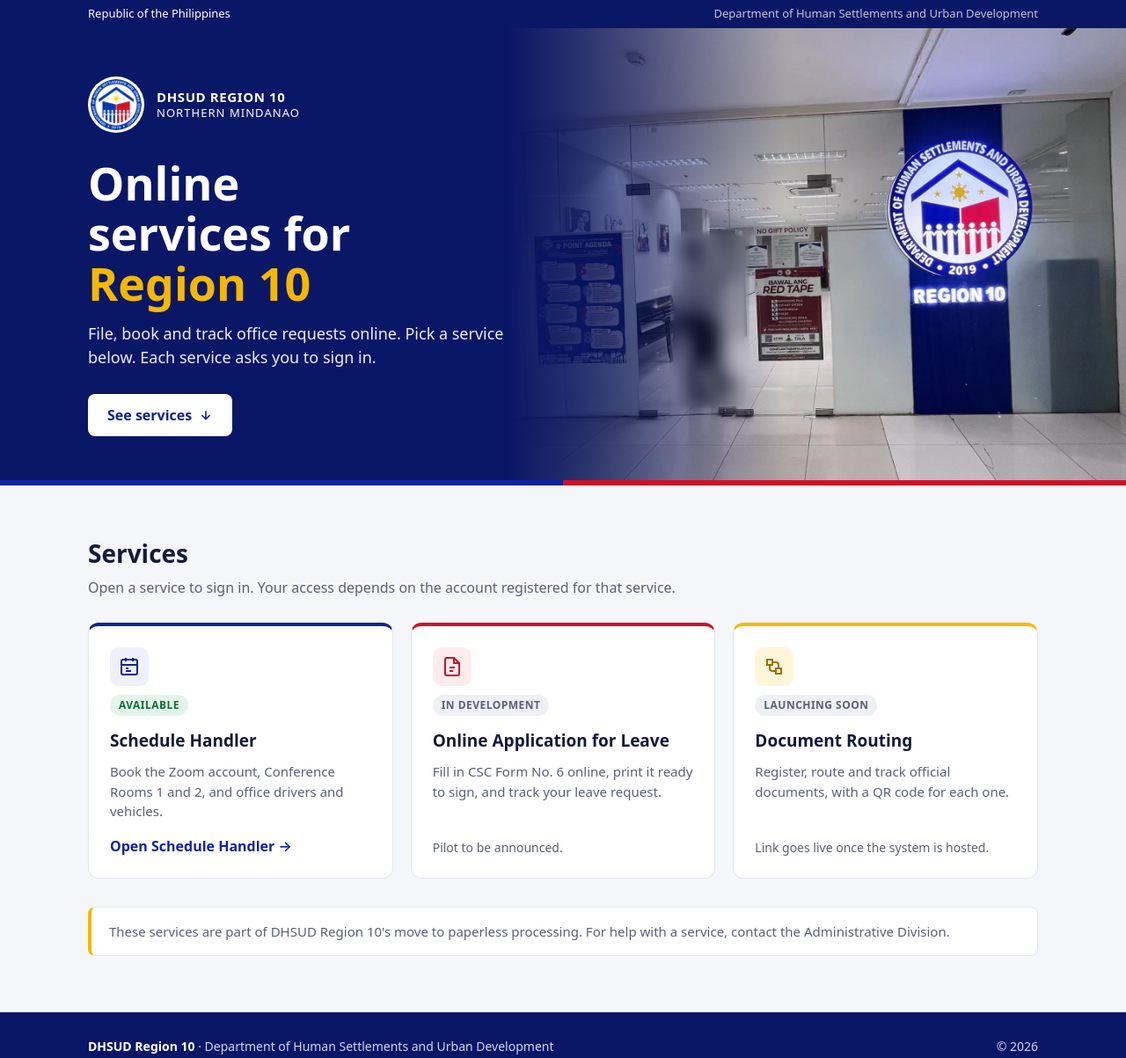
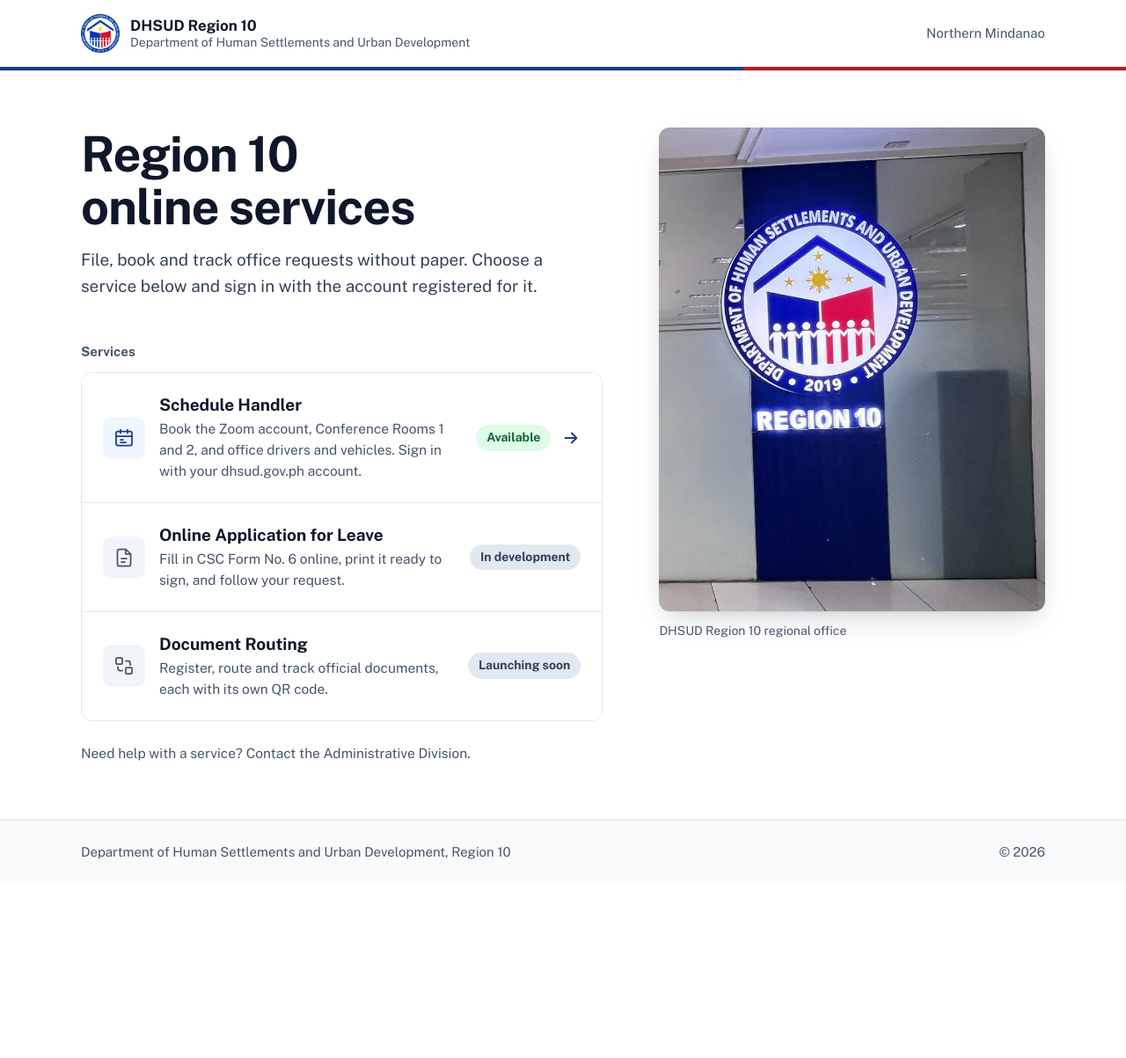
Before and after one commit to axiom1019/LandingPage_dhsud, a plain HTML site: page index.html in a window 1280 px wide. Shown: the whole page at 88% size. After the commit the page ends 1004 px from the top, so only its background shows below. Drawn offline with Linux system fonts and the light colour scheme.

Commit message:
Redesign the landing page as a service directory
Uses the DHSUD Document Routing colours, self-hosted Public Sans, and a
photo of the regional office entrance cropped to the seal. Services are
listed as rows with their status in words; only live services link out.
Checked with axe-core (no WCAG 2.2 AA violations) at 1440, 768, 375 and
320 px.

```diff
--- a/index.html
+++ b/index.html
@@ -4,219 +4,260 @@
   <meta charset="utf-8">
   <meta name="viewport" content="width=device-width, initial-scale=1">
   <title>DHSUD Region 10 Online Services</title>
-  <meta name="description" content="Online services of the Department of Human Settlements and Urban Development, Region 10.">
-  <meta name="theme-color" content="#10239e">
+  <meta name="description" content="Online services of the Department of Human Settlements and Urban Development, Region 10 (Northern Mindanao).">
+  <meta name="theme-color" content="#1e3a8a">
   <link rel="icon" href="assets/favicon.svg" type="image/svg+xml">
   <link rel="icon" href="assets/favicon-32.png" sizes="32x32" type="image/png">
   <link rel="apple-touch-icon" href="assets/apple-touch-icon.png">
-  <link rel="preload" as="image" href="assets/hero.webp">
+  <link rel="preload" href="assets/fonts/public-sans-latin-400-normal.woff2" as="font" type="font/woff2" crossorigin>
+  <link rel="preload" href="assets/fonts/public-sans-latin-700-normal.woff2" as="font" type="font/woff2" crossorigin>
   <style>
+    @font-face {
+      font-family: "Public Sans";
+      src: url("assets/fonts/public-sans-latin-400-normal.woff2") format("woff2");
+      font-weight: 400; font-style: normal; font-display: swap;
+    }
+    @font-face {
+      font-family: "Public Sans";
+      src: url("assets/fonts/public-sans-latin-700-normal.woff2") format("woff2");
+      font-weight: 700; font-style: normal; font-display: swap;
+    }
+
     :root {
-      --navy: #10239e;
-      --navy-deep: #0a1766;
-      --red: #ce1126;
-      --gold: #f5b800;
-      --ink: #14193a;
-      --muted: #5a6078;
-      --line: #e3e6f0;
-      --bg: #f5f6fa;
-      --card: #ffffff;
+      /* DHSUD colours, shared with the Document Routing design system */
+      --navy: #1e3a8a;
+      --navy-hover: #1e40af;
+      --navy-tint: #eff6ff;
+      --red: #b91c1c;
+      --focus: #1d4ed8;
+      --ink: #0f172a;
+      --label: #334155;
+      --muted: #475569;
+      --line: #e2e8f0;
+      --mist: #f8fafc;
+      --hover: #f1f5f9;
+      --white: #ffffff;
+      --ok-bg: #dcfce7;
+      --ok-ink: #166534;
+      --wait-bg: #e2e8f0;
+      --wait-ink: #334155;
+
+      --space-1: 4px; --space-2: 8px; --space-3: 12px; --space-4: 16px;
+      --space-5: 24px; --space-6: 32px; --space-7: 48px; --space-8: 64px;
+      --radius: 12px;
+      --ease-out: cubic-bezier(.16, 1, .3, 1);
     }
+
     * { box-sizing: border-box; }
-    html { -webkit-text-size-adjust: 100%; }
+    html { color-scheme: light; -webkit-text-size-adjust: 100%; scrollbar-color: #94a3b8 var(--mist); }
     body {
       margin: 0;
-      font-family: system-ui, -apple-system, "Segoe UI", Roboto, "Helvetica Neue", Arial, sans-serif;
+      min-height: 100dvh;
+      display: flex; flex-direction: column;
+      font-family: "Public Sans", system-ui, -apple-system, "Segoe UI", sans-serif;
+      font-size: 17px;
+      line-height: 1.55;
+      font-variant-numeric: lining-nums;
       color: var(--ink);
-      background: var(--bg);
-      line-height: 1.5;
+      background: var(--white);
+      text-rendering: optimizeLegibility;
     }
-    a { color: inherit; }
+    ::selection { background: var(--navy); color: var(--white); }
+    a { color: var(--navy); text-underline-offset: 3px; text-decoration-thickness: 1px; }
+    a:hover { color: var(--navy-hover); }
+    :focus-visible { outline: 3px solid var(--focus); outline-offset: 3px; border-radius: 4px; }
 
-    /* Top bar */
-    .topbar {
-      background: var(--navy-deep);
-      color: #fff;
-      font-size: 13px;
+    .skip {
+      position: absolute; left: var(--space-4); top: -100px;
+      background: var(--navy); color: var(--white);
+      padding: var(--space-2) var(--space-4); border-radius: 6px; z-index: 10;
     }
-    .topbar .wrap { display: flex; justify-content: space-between; gap: 12px; padding-block: 6px; }
-    .topbar span:last-child { opacity: .75; }
+    .skip:focus { top: var(--space-3); color: var(--white); }
 
-    .wrap { max-width: 1120px; margin: 0 auto; padding-inline: 20px; }
+    .wrap { width: 100%; max-width: 1160px; margin: 0 auto; padding-inline: var(--space-6); }
 
-    /* Hero */
-    .hero {
-      position: relative;
-      min-height: 520px;
-      display: flex;
+    /* Header */
+    .site-header { border-bottom: 1px solid var(--line); }
+    .site-header .wrap { display: flex; align-items: center; justify-content: space-between; gap: var(--space-4); min-height: 76px; }
+    .identity { display: flex; align-items: center; gap: var(--space-3); text-decoration: none; color: var(--ink); }
+    .identity img { width: 44px; height: 44px; }
+    .identity span { display: flex; flex-direction: column; line-height: 1.25; }
+    .identity strong { font-size: 17px; }
+    .identity small { font-size: 14px; color: var(--muted); }
+    .region { font-size: 15px; color: var(--muted); }
+    .flagline { height: 4px; background: linear-gradient(90deg, var(--navy) 0 66%, var(--red) 66% 100%); }
+
+    /* Main */
+    main { flex: 1; }
+    .layout {
+      display: grid;
+      grid-template-columns: minmax(0, 1.15fr) minmax(0, .85fr);
+      gap: var(--space-8);
+      align-items: start;
+      padding-block: var(--space-8) var(--space-8);
+    }
+    h1 {
+      font-size: clamp(2.25rem, 1.4rem + 2.6vw, 3.5rem);
+      line-height: 1.08;
+      letter-spacing: -0.02em;
+      margin: 0 0 var(--space-4);
+      text-wrap: balance;
+    }
+    .lead { font-size: 19px; color: var(--label); max-width: 46ch; margin: 0 0 var(--space-7); }
+
+    h2 { font-size: 15px; font-weight: 700; color: var(--muted); margin: 0 0 var(--space-3); }
+
+    /* Service directory */
+    .directory { list-style: none; margin: 0; padding: 0; border: 1px solid var(--line); border-radius: var(--radius); overflow: hidden; }
+    .directory li + li { border-top: 1px solid var(--line); }
+    .row {
+      display: grid;
+      grid-template-columns: 48px minmax(0, 1fr) auto;
+      gap: var(--space-4);
       align-items: center;
-      color: #fff;
-      background: var(--navy-deep);
-      isolation: isolate;
-      overflow: hidden;
+      padding: var(--space-5);
+      min-height: 96px;
+      color: var(--ink);
+      text-decoration: none;
+      background: var(--white);
+      transition: background-color 150ms var(--ease-out);
     }
-    .hero::before {
-      content: "";
-      position: absolute; top: 0; bottom: 0; right: 0; width: 55%; z-index: -1;
-      background:
-        linear-gradient(90deg, var(--navy-deep) 0%, rgba(10,23,102,.55) 22%, rgba(10,23,102,0) 45%),
-        url("assets/hero.webp") 78% center / cover no-repeat;
+    a.row { cursor: pointer; }
+    a.row:hover { background: var(--hover); color: var(--ink); }
+    a.row:focus-visible { outline-offset: -3px; border-radius: 0; }
+    .icon {
+      width: 48px; height: 48px; border-radius: 10px;
+      display: grid; place-items: center;
+      background: var(--navy-tint); color: var(--navy);
     }
-    .hero .wrap { width: 100%; }
-    .hero-text { max-width: 520px; }
-    .hero::after {
-      content: "";
-      position: absolute; left: 0; right: 0; bottom: 0; height: 6px;
-      background: linear-gradient(90deg, var(--navy) 0 50%, var(--red) 50% 100%);
+    .row.is-off .icon { background: var(--hover); color: var(--muted); }
+    .row h3 { margin: 0 0 2px; font-size: 19px; line-height: 1.3; }
+    .row p { margin: 0; font-size: 15.5px; color: var(--muted); }
+    .end { display: flex; align-items: center; gap: var(--space-3); justify-self: end; }
+    .status {
+      font-size: 14px; font-weight: 700; white-space: nowrap;
+      padding: 4px 12px; border-radius: 999px;
+      background: var(--wait-bg); color: var(--wait-ink);
     }
-    .brand { display: flex; align-items: center; gap: 14px; margin-bottom: 28px; }
-    .brand img { width: 64px; height: 64px; border-radius: 50%; background: #fff; padding: 3px; }
-    .brand div { font-size: 13px; letter-spacing: .08em; text-transform: uppercase; line-height: 1.35; }
-    .brand strong { display: block; font-size: 15px; letter-spacing: .04em; }
-    .hero h1 { font-size: clamp(32px, 5vw, 52px); line-height: 1.1; margin: 0 0 16px; max-width: 13ch; }
-    .hero h1 em { font-style: normal; color: var(--gold); }
-    .hero p { font-size: 18px; max-width: 46ch; margin: 0 0 28px; opacity: .92; }
-    .btn {
-      display: inline-flex; align-items: center; gap: 8px;
-      background: #fff; color: var(--navy);
-      font-weight: 600; text-decoration: none;
-      padding: 12px 22px; border-radius: 8px;
+    .status.ok { background: var(--ok-bg); color: var(--ok-ink); }
+    .go { color: var(--navy); transition: transform 150ms var(--ease-out); }
+    a.row:hover .go { transform: translateX(3px); }
+
+    .help { margin: var(--space-5) 0 0; font-size: 15.5px; color: var(--muted); }
+
+    /* Photo */
+    .photo { margin: 0; position: sticky; top: var(--space-6); }
+    .photo img {
+      display: block; width: 100%; height: auto; aspect-ratio: 800 / 1004;
+      object-fit: cover; border-radius: var(--radius);
+      box-shadow: 0 1px 2px rgb(15 23 42 / .06), 0 12px 32px -12px rgb(15 23 42 / .28);
     }
-    .btn:hover { background: var(--gold); color: var(--navy-deep); }
-    .btn:focus-visible, .card a:focus-visible { outline: 3px solid var(--gold); outline-offset: 3px; }
+    .photo figcaption { margin-top: var(--space-3); font-size: 14px; color: var(--muted); }
 
-    /* Services */
-    .services { padding-block: 56px 64px; }
-    .services h2 { font-size: 28px; margin: 0 0 6px; }
-    .services > .wrap > p { color: var(--muted); margin: 0 0 28px; }
-    .grid { display: grid; gap: 20px; grid-template-columns: repeat(auto-fill, minmax(280px, 1fr)); }
-    .card {
-      background: var(--card);
-      border: 1px solid var(--line);
-      border-top: 4px solid var(--navy);
-      border-radius: 12px;
-      padding: 24px;
-      display: flex; flex-direction: column; gap: 10px;
-    }
-    .card.red { border-top-color: var(--red); }
-    .card.gold { border-top-color: var(--gold); }
-    .card .icon {
-      width: 44px; height: 44px; border-radius: 10px;
-      display: grid; place-items: center;
-      background: #eef0fb; color: var(--navy);
-    }
-    .card.red .icon { background: #fdecee; color: var(--red); }
-    .card.gold .icon { background: #fff6d9; color: #9a7300; }
-    .card h3 { margin: 4px 0 0; font-size: 19px; }
-    .card p { margin: 0; color: var(--muted); font-size: 15px; flex: 1; }
-    .status {
-      align-self: flex-start;
-      font-size: 12px; font-weight: 600; letter-spacing: .04em; text-transform: uppercase;
-      padding: 3px 10px; border-radius: 999px;
-      background: #eef0f5; color: var(--muted);
-    }
-    .status.live { background: #e3f5ea; color: #136c34; }
-    .card a.open {
-      align-self: flex-start;
-      margin-top: 6px;
-      font-weight: 600; text-decoration: none; color: var(--navy);
-    }
-    .card a.open:hover { text-decoration: underline; }
-    .card .soon { margin-top: 6px; font-size: 14px; color: var(--muted); }
+    /* Footer */
+    .site-footer { border-top: 1px solid var(--line); background: var(--mist); font-size: 15px; color: var(--muted); }
+    .site-footer .wrap { display: flex; flex-wrap: wrap; justify-content: space-between; gap: var(--space-2) var(--space-5); padding-block: var(--space-5); }
 
-    .note {
-      margin-top: 32px;
-      background: #fff; border: 1px solid var(--line); border-left: 4px solid var(--gold);
-      border-radius: 8px; padding: 16px 20px; color: var(--muted); font-size: 15px;
+    @media (max-width: 900px) {
+      .wrap { padding-inline: var(--space-4); }
+      .region { display: none; }
+      .layout { grid-template-columns: 1fr; gap: var(--space-6); padding-block: var(--space-5) var(--space-7); }
+      .photo { order: -1; position: static; }
+      .photo img { aspect-ratio: 16 / 9; object-position: 50% 30%; }
+      .photo figcaption { display: none; }
+      .lead { font-size: 17.5px; margin-bottom: var(--space-6); }
+      .row { grid-template-columns: 44px minmax(0, 1fr); padding: var(--space-4); gap: var(--space-3) var(--space-4); }
+      .icon { width: 44px; height: 44px; }
+      .row { align-items: start; }
+      .end { grid-column: 2; justify-self: start; }
     }
 
-    footer { background: var(--navy-deep); color: #cfd4f2; font-size: 14px; }
-    footer .wrap { padding-block: 28px; display: flex; flex-wrap: wrap; justify-content: space-between; gap: 12px; }
-    footer strong { color: #fff; }
-
-    @media (max-width: 720px) {
-      .topbar span:last-child { display: none; }
-      .hero { min-height: 560px; align-items: flex-end; padding-bottom: 48px; }
-      .hero::before { width: 100%; background: linear-gradient(0deg, rgba(10,23,102,.97) 0%, rgba(10,23,102,.85) 50%, rgba(10,23,102,.3) 100%), url("assets/hero.webp") 80% center / cover no-repeat; }
-      .hero p { font-size: 16px; }
-      .wrap { padding-inline: 16px; }
+    @media (prefers-reduced-motion: reduce) {
+      a.row:hover .go { transform: none; }
     }
   </style>
 </head>
 <body>
-  <div class="topbar">
+  <a class="skip" href="#services">Skip to services</a>
+
+  <header class="site-header">
     <div class="wrap">
-      <span>Republic of the Philippines</span>
-      <span>Department of Human Settlements and Urban Development</span>
+      <a class="identity" href="/">
+        <img src="assets/seal.png" alt="" width="44" height="44">
+        <span><strong>DHSUD Region 10</strong><small>Department of Human Settlements and Urban Development</small></span>
+      </a>
+      <span class="region">Northern Mindanao</span>
     </div>
-  </div>
-
-  <header class="hero">
-    <div class="wrap"><div class="hero-text">
-      <div class="brand">
-        <img src="assets/seal.png" alt="DHSUD seal" width="64" height="64">
-        <div><strong>DHSUD Region 10</strong>Northern Mindanao</div>
-      </div>
-      <h1>Online services for <em>Region 10</em></h1>
-      <p>File, book and track office requests online. Pick a service below. Each service asks you to sign in.</p>
-      <a class="btn" href="#services">See services
-        <svg width="16" height="16" viewBox="0 0 24 24" fill="none" stroke="currentColor" stroke-width="2.4" aria-hidden="true"><path d="M12 5v14M5 12l7 7 7-7"/></svg>
-      </a>
-    </div></div>
+    <div class="flagline" aria-hidden="true"></div>
   </header>
 
-  <main class="services" id="services">
-    <div class="wrap">
-      <h2>Services</h2>
-      <p>Open a service to sign in. Your access depends on the account registered for that service.</p>
+  <main>
+    <div class="wrap layout">
+      <div>
+        <h1>Region 10 online services</h1>
+        <p class="lead">File, book and track office requests without paper. Choose a service below and sign in with the account registered for it.</p>
 
-      <div class="grid">
-        <!--
-          To add or launch a service, copy a card.
-          A live service: set class="status live", text "Available", and replace the
-          <span class="soon"> line with:  <a class="open" href="SERVICE URL">Open →</a>
-        -->
+        <h2 id="services-heading">Services</h2>
+        <ul class="directory" id="services" aria-labelledby="services-heading">
+          <!--
+            To launch a service: change its <div class="row is-off"> to
+            <a class="row" href="SERVICE URL">, set the status to class="status ok" with the text "Available",
+            and add the arrow icon (copy it from the Schedule Handler row).
+          -->
+          <li>
+            <a class="row" href="https://script.google.com/a/macros/dhsud.gov.ph/s/AKfycbyGJARie72Leaa-RxAVVa3-uftojHrOOlkXr9Sfy2VlLyRPACJl4KHk2l7zYziIITSw/exec" rel="noopener">
+              <span class="icon" aria-hidden="true">
+                <svg width="24" height="24" viewBox="0 0 24 24" fill="none" stroke="currentColor" stroke-width="1.75" stroke-linecap="round" stroke-linejoin="round"><rect x="3" y="4.5" width="18" height="16" rx="2"/><path d="M16 2.5v4M8 2.5v4M3 10h18M8 14h3M8 17h6"/></svg>
+              </span>
+              <span>
+                <h3>Schedule Handler</h3>
+                <p>Book the Zoom account, Conference Rooms 1 and 2, and office drivers and vehicles. Sign in with your dhsud.gov.ph account.</p>
+              </span>
+              <span class="end">
+                <span class="status ok">Available</span>
+                <svg class="go" width="22" height="22" viewBox="0 0 24 24" fill="none" stroke="currentColor" stroke-width="2" stroke-linecap="round" stroke-linejoin="round" aria-hidden="true"><path d="M5 12h14M13 6l6 6-6 6"/></svg>
+              </span>
+            </a>
+          </li>
+          <li>
+            <div class="row is-off">
+              <span class="icon" aria-hidden="true">
+                <svg width="24" height="24" viewBox="0 0 24 24" fill="none" stroke="currentColor" stroke-width="1.75" stroke-linecap="round" stroke-linejoin="round"><path d="M14 2.5H6.5a2 2 0 0 0-2 2v15a2 2 0 0 0 2 2h11a2 2 0 0 0 2-2V8z"/><path d="M14 2.5V8h5.5M9 13h6M9 17h4"/></svg>
+              </span>
+              <span>
+                <h3>Online Application for Leave</h3>
+                <p>Fill in CSC Form No. 6 online, print it ready to sign, and follow your request.</p>
+              </span>
+              <span class="end"><span class="status">In development</span></span>
+            </div>
+          </li>
+          <li>
+            <div class="row is-off">
+              <span class="icon" aria-hidden="true">
+                <svg width="24" height="24" viewBox="0 0 24 24" fill="none" stroke="currentColor" stroke-width="1.75" stroke-linecap="round" stroke-linejoin="round"><rect x="3" y="3" width="7" height="7" rx="1"/><rect x="14" y="14" width="7" height="7" rx="1"/><path d="M14 6.5h2.5a2.5 2.5 0 0 1 2.5 2.5v2M10 17.5H7.5A2.5 2.5 0 0 1 5 15v-2"/></svg>
+              </span>
+              <span>
+                <h3>Document Routing</h3>
+                <p>Register, route and track official documents, each with its own QR code.</p>
+              </span>
+              <span class="end"><span class="status">Launching soon</span></span>
+            </div>
+          </li>
+        </ul>
 
-        <article class="card">
-          <div class="icon" aria-hidden="true">
-            <svg width="24" height="24" viewBox="0 0 24 24" fill="none" stroke="currentColor" stroke-width="2"><rect x="3" y="4" width="18" height="17" rx="2"/><path d="M16 2v4M8 2v4M3 10h18M8 14h3M8 17h6"/></svg>
-          </div>
-          <span class="status live">Available</span>
-          <h3>Schedule Handler</h3>
-          <p>Book the Zoom account, Conference Rooms 1 and 2, and office drivers and vehicles.</p>
-          <a class="open" href="https://script.google.com/a/macros/dhsud.gov.ph/s/AKfycbyGJARie72Leaa-RxAVVa3-uftojHrOOlkXr9Sfy2VlLyRPACJl4KHk2l7zYziIITSw/exec" rel="noopener">Open Schedule Handler →</a>
-        </article>
-
-        <article class="card red">
-          <div class="icon" aria-hidden="true">
-            <svg width="24" height="24" viewBox="0 0 24 24" fill="none" stroke="currentColor" stroke-width="2"><path d="M14 2H6a2 2 0 0 0-2 2v16a2 2 0 0 0 2 2h12a2 2 0 0 0 2-2V8z"/><path d="M14 2v6h6M9 13h6M9 17h4"/></svg>
-          </div>
-          <span class="status">In development</span>
-          <h3>Online Application for Leave</h3>
-          <p>Fill in CSC Form No. 6 online, print it ready to sign, and track your leave request.</p>
-          <span class="soon">Pilot to be announced.</span>
-        </article>
-
-        <article class="card gold">
-          <div class="icon" aria-hidden="true">
-            <svg width="24" height="24" viewBox="0 0 24 24" fill="none" stroke="currentColor" stroke-width="2"><path d="M4 4h6v6H4zM14 14h6v6h-6z"/><path d="M10 7h4a3 3 0 0 1 3 3v4M7 10v4a3 3 0 0 0 3 3h4"/></svg>
-          </div>
-          <span class="status">Launching soon</span>
-          <h3>Document Routing</h3>
-          <p>Register, route and track official documents, with a QR code for each one.</p>
-          <span class="soon">Link goes live once the system is hosted.</span>
-        </article>
+        <p class="help">Need help with a service? Contact the Administrative Division.</p>
       </div>
 
-      <div class="note">
-        These services are part of DHSUD Region 10's move to paperless processing. For help with a service, contact the Administrative Division.
-      </div>
+      <figure class="photo">
+        <img src="assets/entrance.webp" width="800" height="1004" alt="The DHSUD seal and the Region 10 sign at the regional office entrance">
+        <figcaption>DHSUD Region 10 regional office</figcaption>
+      </figure>
     </div>
   </main>
 
-  <footer>
+  <footer class="site-footer">
     <div class="wrap">
-      <span><strong>DHSUD Region 10</strong> · Department of Human Settlements and Urban Development</span>
+      <span>Department of Human Settlements and Urban Development, Region 10</span>
       <span>© <span id="yr">2026</span></span>
     </div>
   </footer>
```
Also changed, not shown: assets/entrance.webp (added), assets/fonts/OFL.txt (added), assets/fonts/public-sans-latin-400-normal.woff2 (added), assets/fonts/public-sans-latin-700-normal.woff2 (added), docs/preview-desktop.png, docs/preview-phone.png, 1 other file.
